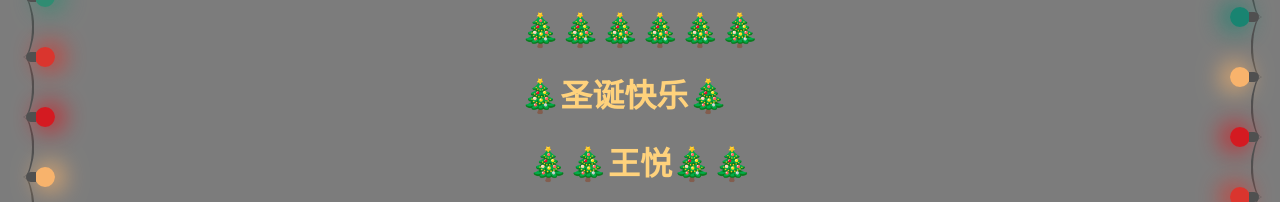
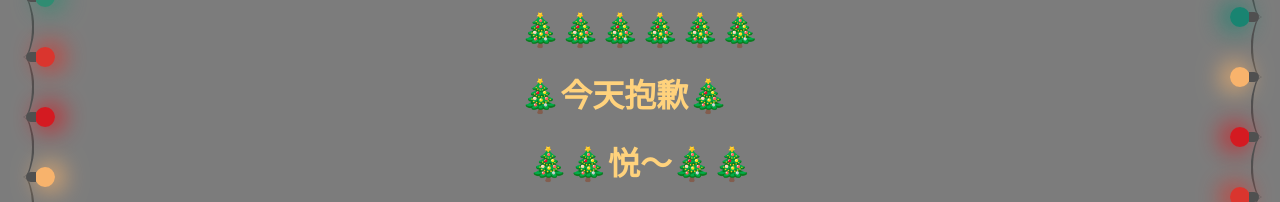
Before and after one commit to ningyunhan/bingdundun-bao, a plain HTML site: page index.html in a window 1280 px wide. Shown: the part 273-475 px from the top of the page. Drawn offline with Linux system fonts and the light colour scheme.

Commit message:
minor fix

```diff
--- a/index.html
+++ b/index.html
@@ -180,10 +180,10 @@
             <div style="color:#ffd27c">
                 <h1>🎄🎄🎄🎄🎄🎄</h1>
                 <h1>
-                    🎄圣诞快乐🎄
+                    🎄今天抱歉🎄
                 </h1>
                 <h1 style="text-align:center">
-                    🎄🎄王悦🎄🎄
+                    🎄🎄悦～🎄🎄
                 </h1>
                 <h1>🎄🎄🎄🎄🎄🎄</h1>
             </div>
```
